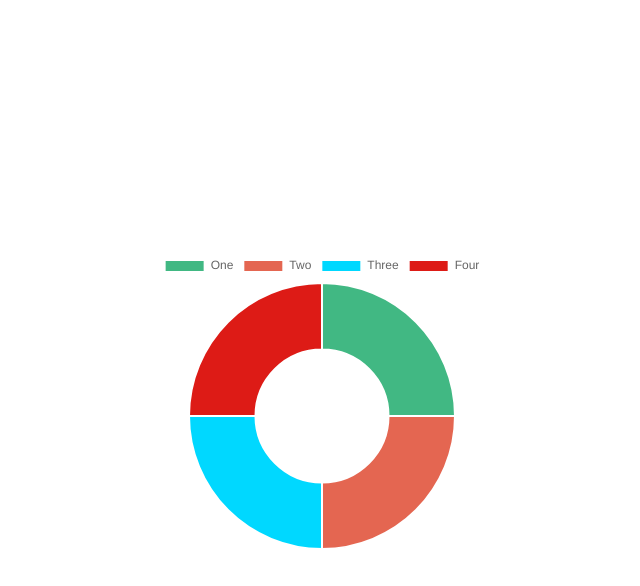
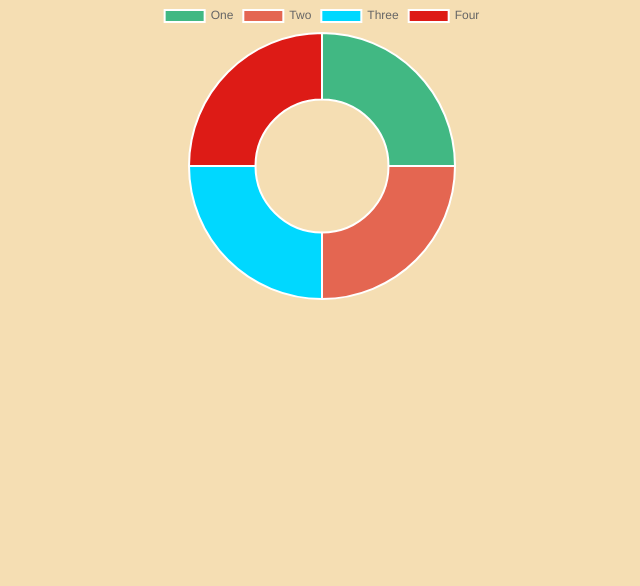
Before and after one commit to staten-island-tech/vue-charts-matthew-and-maxim, a Vue app in the folder vite-project/: page / in a window 1280 px wide. Shown: the top 586 px of the page, without its empty margins (318-958 px from the left). Built offline with nearby package versions, Linux system fonts and the light colour scheme.

Commit message:
Update main.css

```diff
--- a/vite-project/src/assets/main.css
+++ b/vite-project/src/assets/main.css
@@ -33,3 +33,14 @@ a,
     padding: 0 2rem;
   }
 }
+body {
+  width: 100%;
+  height: 100vh;
+  display: flex;
+  flex-direction: column;
+  align-items: center;
+  text-align: center;
+  background-color: wheat;
+  color: black;
+  margin: 0%;
+}
```
